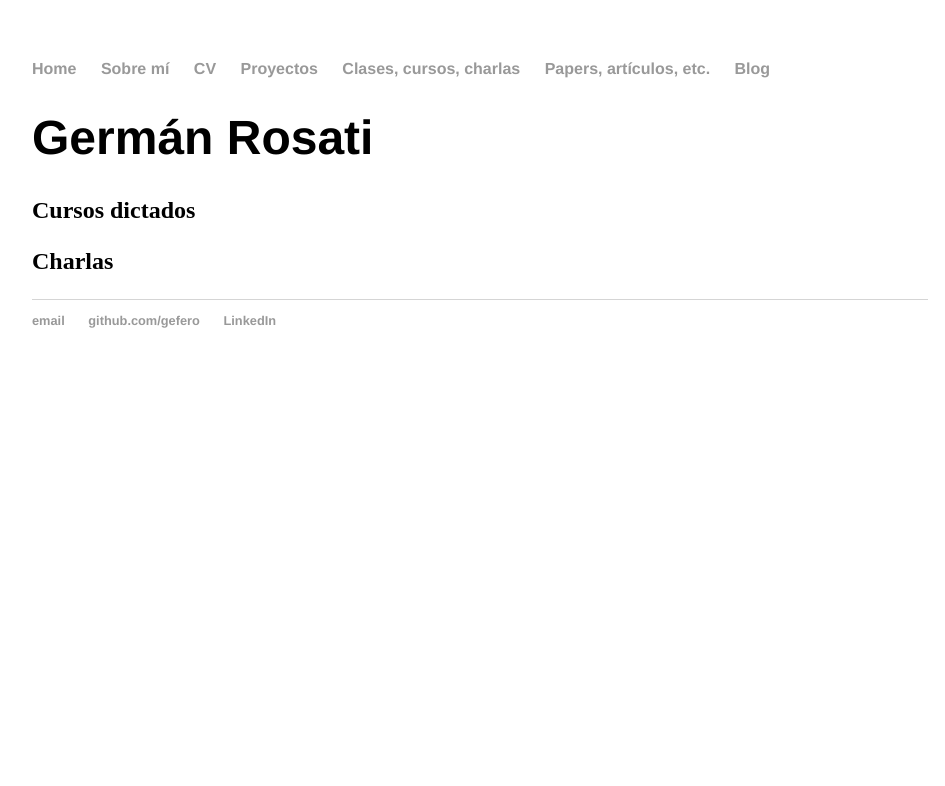
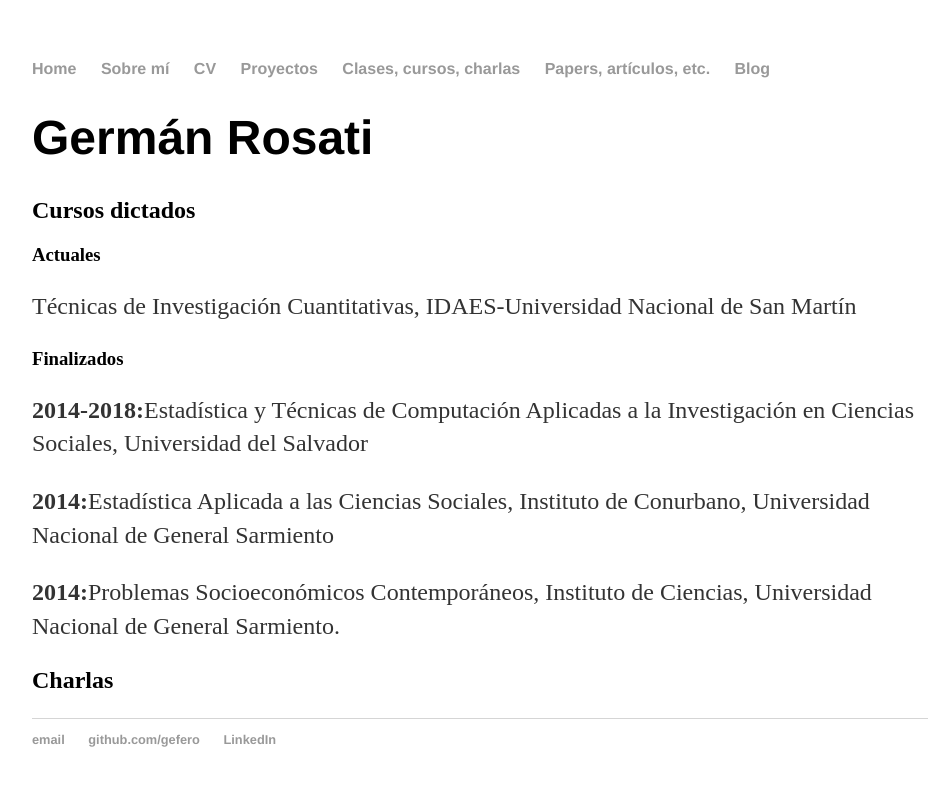
Before and after one commit to gefero/gefero.github.io, a Jekyll site: the page built from classes/index.html, in a window 1280 px wide. Shown: the top 786 px of the page, without its empty margins (160-1105 px from the left). Built offline with Jekyll 4.4.1, drawn with Linux system fonts in a browser that asks for light colours.

Commit message:
Update index.html

```diff
--- a/classes/index.html
+++ b/classes/index.html
@@ -5,7 +5,12 @@ title: Clases, cursos, etc.
 <div class="blurb">
 	<h1>Germán Rosati</h1>
 	<h2>Cursos dictados</h2>
-	<p></p>
+	<h3>Actuales</h3>
+	<p>Técnicas de Investigación Cuantitativas, IDAES-Universidad Nacional de San Martín</p>
+	<h3>Finalizados</h3>
+	<p><b>2014-2018:</b>Estadística y Técnicas de Computación Aplicadas a la Investigación en Ciencias Sociales, Universidad del Salvador</p>
+	<p><b>2014:</b>Estadística Aplicada a las Ciencias Sociales, Instituto de Conurbano, Universidad Nacional de General Sarmiento</p>
+	<p><b>2014:</b>Problemas Socioeconómicos Contemporáneos, Instituto de Ciencias, Universidad Nacional de General Sarmiento.</p>
 	<h2>Charlas</h2>
 	<p></p>
 
```
